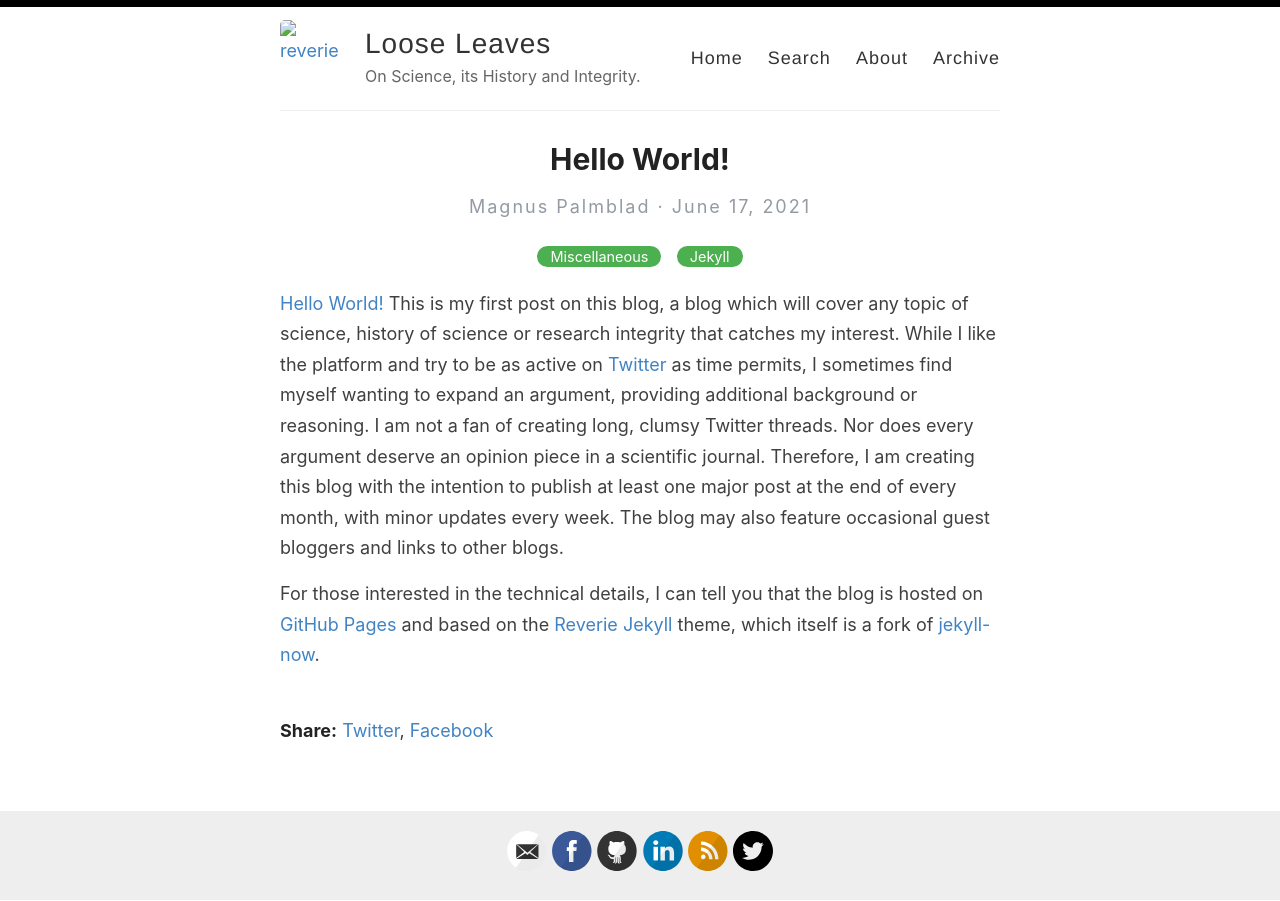
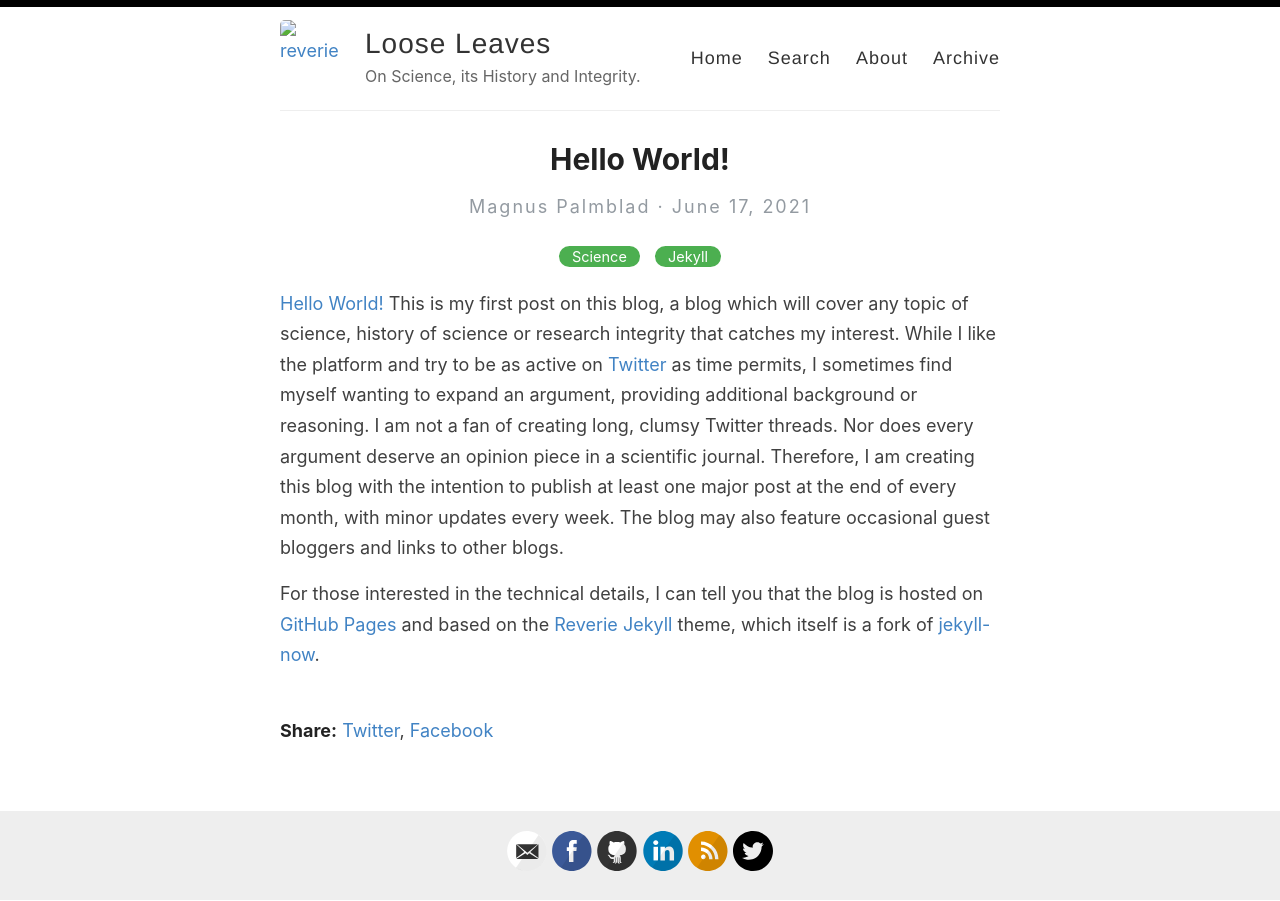
Before and after one commit to amitmerchant1990/reverie, a Jekyll site: the page built from _posts/2021-06-17-hello-world.md, in a window 1280 px wide. Built offline with Jekyll 4.4.1, drawn with Linux system fonts in a browser that asks for light colours; comment, search, counter and statistics services are not loaded.

Commit message:
Update 2021-06-17-hello-world.md

```diff
--- a/_posts/2021-06-17-hello-world.md
+++ b/_posts/2021-06-17-hello-world.md
@@ -1,7 +1,8 @@
 ---
 layout: post
+comments: false
 title: Hello World!
-categories: [Miscellaneous, Jekyll]
+categories: [Science, Jekyll]
 ---
 
 [Hello World!](https://en.wikipedia.org/wiki/%22Hello,_World!%22_program) This is my first post on this blog, a blog which will cover any topic of science, history of science or research integrity that catches my interest. While I like the platform and try to be as active on [Twitter](https://twitter.com/MagnusPalmblad) as time permits, I sometimes find myself wanting to expand an argument, providing additional background or reasoning. I am not a fan of creating long, clumsy Twitter threads. Nor does every argument deserve an opinion piece in a scientific journal. Therefore, I am creating this blog with the intention to publish at least one major post at the end of every month, with minor updates every week. The blog may also feature occasional guest bloggers and links to other blogs.
```
